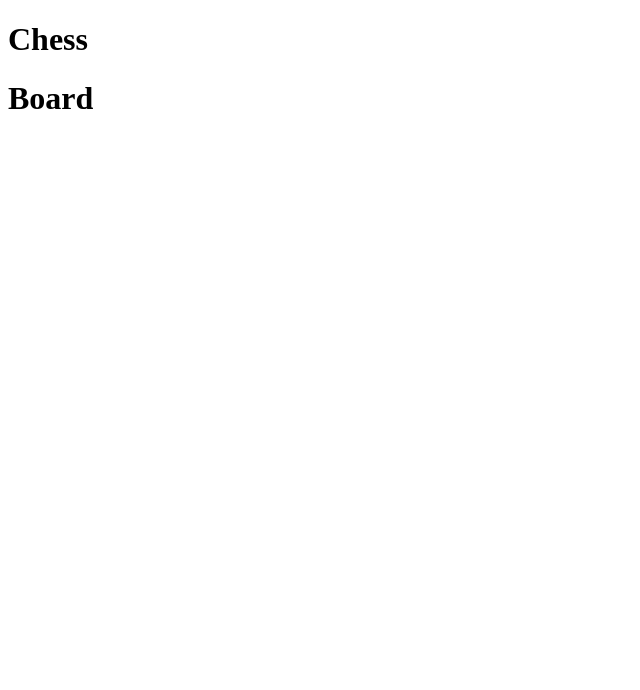
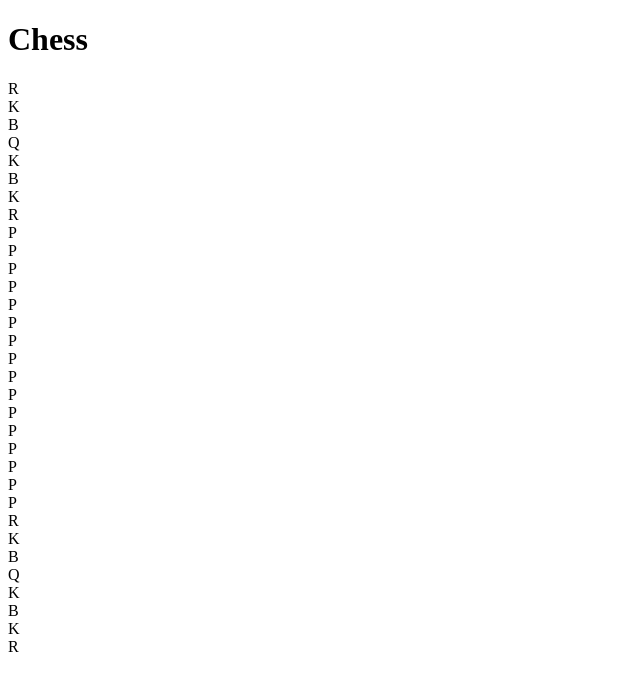
Before and after one commit to kevin-a-nelson/chess, an Angular app: page /play in a window 1280 px wide. Shown: the top 690 px of the page, without its empty margins (0-640 px from the left). Built offline with nearby package versions, Linux system fonts and the light colour scheme.

Commit message:
display acii board

```diff
--- a/src/app/board.service.ts
+++ b/src/app/board.service.ts
@@ -13,5 +13,4 @@ export class BoardService {
   getBoard(): Board {
     return CHESS_BOARD;
   }
-
 }
--- a/src/app/board.ts
+++ b/src/app/board.ts
@@ -1,4 +1,3 @@
 export class Board {
-    columns: number,
-    rows: number,
+    board: Array<Array<string>>;
 }
--- a/src/app/board/board.component.html
+++ b/src/app/board/board.component.html
@@ -1 +1,7 @@
-<h1>Board</h1>
+<div class="board">
+    <div class="row" *ngFor="let row of board.board; index as j">
+        <div class="column" *ngFor="let column of row; index as k">
+            {{ board.board[j][k] }}
+        </div>
+    </div>
+</div>
--- a/src/app/board/board.component.scss
+++ b/src/app/board/board.component.scss
@@ -0,0 +1 @@
+.board {}
--- a/src/app/board/board.component.ts
+++ b/src/app/board/board.component.ts
@@ -1,4 +1,6 @@
 import { Component, OnInit } from '@angular/core';
+import { Board } from '../board';
+import { BoardService } from '../board.service';
 
 @Component({
   selector: 'app-board',
@@ -7,10 +9,12 @@ import { Component, OnInit } from '@angular/core';
 })
 
 export class BoardComponent implements OnInit {
+  board: Board;
 
-  constructor() { }
+  constructor(private service: BoardService) { }
 
   ngOnInit() {
+    this.board = this.service.getBoard();
+    console.log(this.board)
   }
-
 }
--- a/src/app/chess-board.ts
+++ b/src/app/chess-board.ts
@@ -1,6 +1,17 @@
 import { Board } from './board';
 
+const board = [
+    ['R', 'K', 'B', 'Q', 'K', 'B', 'K', 'R'],
+    ['P', 'P', 'P', 'P', 'P', 'P', 'P', 'P'],
+    [' ', ' ', ' ', ' ', ' ', ' ', ' ', ' '],
+    [' ', ' ', ' ', ' ', ' ', ' ', ' ', ' '],
+    [' ', ' ', ' ', ' ', ' ', ' ', ' ', ' '],
+    [' ', ' ', ' ', ' ', ' ', ' ', ' ', ' '],
+    [' ', ' ', ' ', ' ', ' ', ' ', ' ', ' '],
+    ['P', 'P', 'P', 'P', 'P', 'P', 'P', 'P'],
+    ['R', 'K', 'B', 'Q', 'K', 'B', 'K', 'R'],
+]
+
 export const CHESS_BOARD: Board = {
-    columns: 10,
-    rows: 10,
+    board: board,
 }
```
